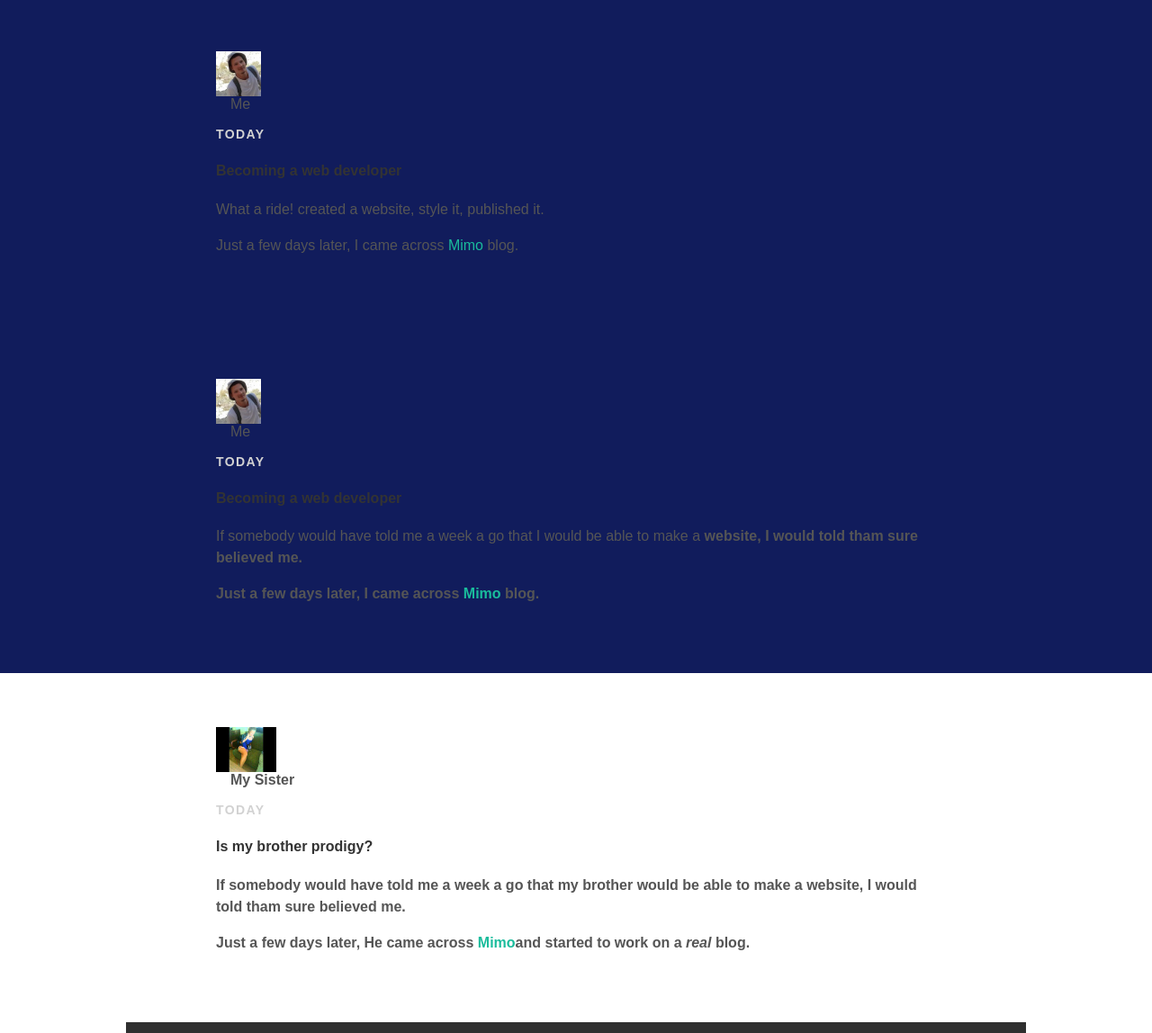
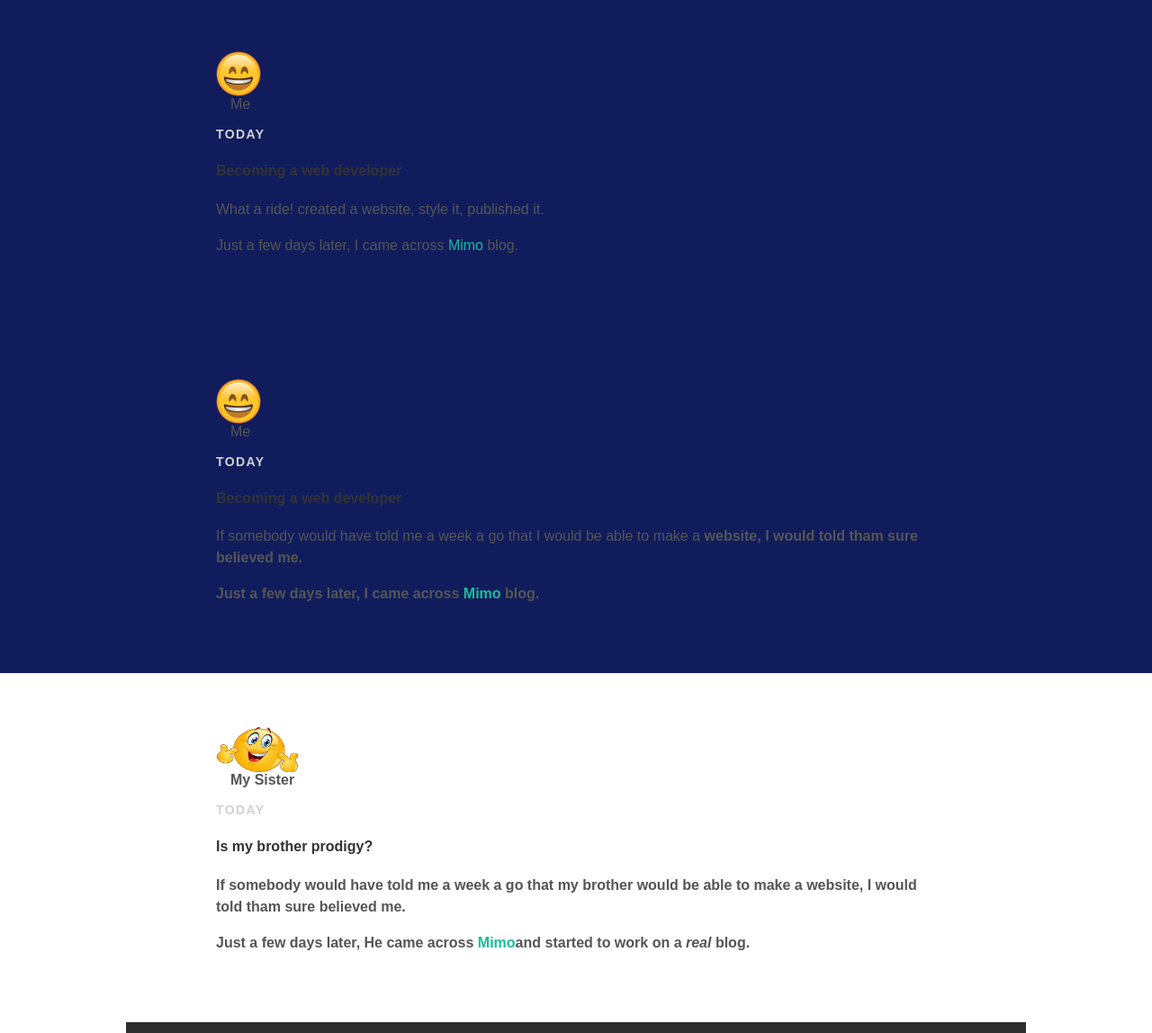
Before and after one commit to JosefVOL/JosefVOL.github.io, a plain HTML site: page index.html in a window 1280 px wide. Shown: the part 153-1301 px from the top of the page at 90% size. Drawn offline with Linux system fonts and the light colour scheme; files whose address does not match are found by name; a web font is replaced by a local one.

Commit message:
Update index.html

```diff
--- a/index.html
+++ b/index.html
@@ -19,7 +19,7 @@
        <div class="post-container">
          <div class="post">
            <div class="post-author">
-             <img src="C:\Users\yossi\Documents\blog\me.jpg"><br>
+             <img src="C:\Users\yossi\Documents\blog\me1.jpg"><br>
              <span>Me</span>
            <div>
            <p class="post-date">Today</p>
@@ -37,7 +37,7 @@
        <div class="post-container">
          <div class="post">
            <div class="post-author">
-             <img src="C:\Users\yossi\Documents\blog\me.jpg"><br>
+             <img src="C:\Users\yossi\Documents\blog\me1.jpg"><br>
              <span>Me</span>
            <div>
            <p class="post-date">Today</p>
@@ -55,7 +55,7 @@
        <div class="container">
          <div class="post">
            <div class="post-author">
-             <img src="C:\Users\yossi\Documents\blog\sister.jpg"><br>
+             <img src="C:\Users\yossi\Documents\blog\sister1.jpg"><br>
              <span>My Sister</span>
            <div>
            <p class="post-date">Today</p>
```
